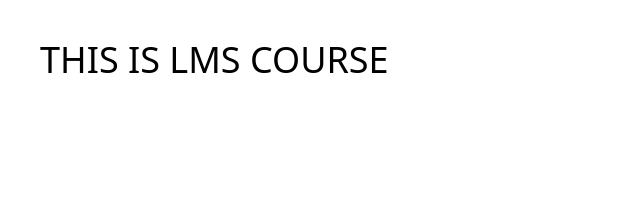
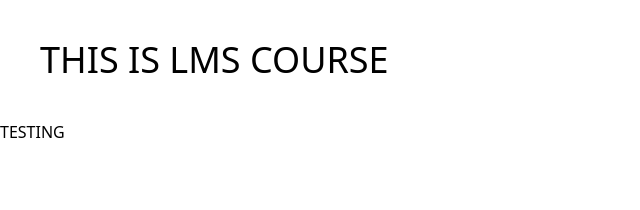
Before and after one commit to RezaPahlevi1/lms-course, a React (Vite) app: page / in a window 1280 px wide. Shown: the top 210 px of the page, without its empty margins (0-640 px from the left). Built offline with nearby package versions, Linux system fonts and the light colour scheme.

Commit message:
feat: testing

```diff
--- a/src/App.jsx
+++ b/src/App.jsx
@@ -6,6 +6,7 @@ function App() {
     <>
       <div>
         <h1 className="p-10 text-4xl">THIS IS LMS COURSE</h1>
+        <p>TESTING</p>
       </div>
     </>
   );
```
